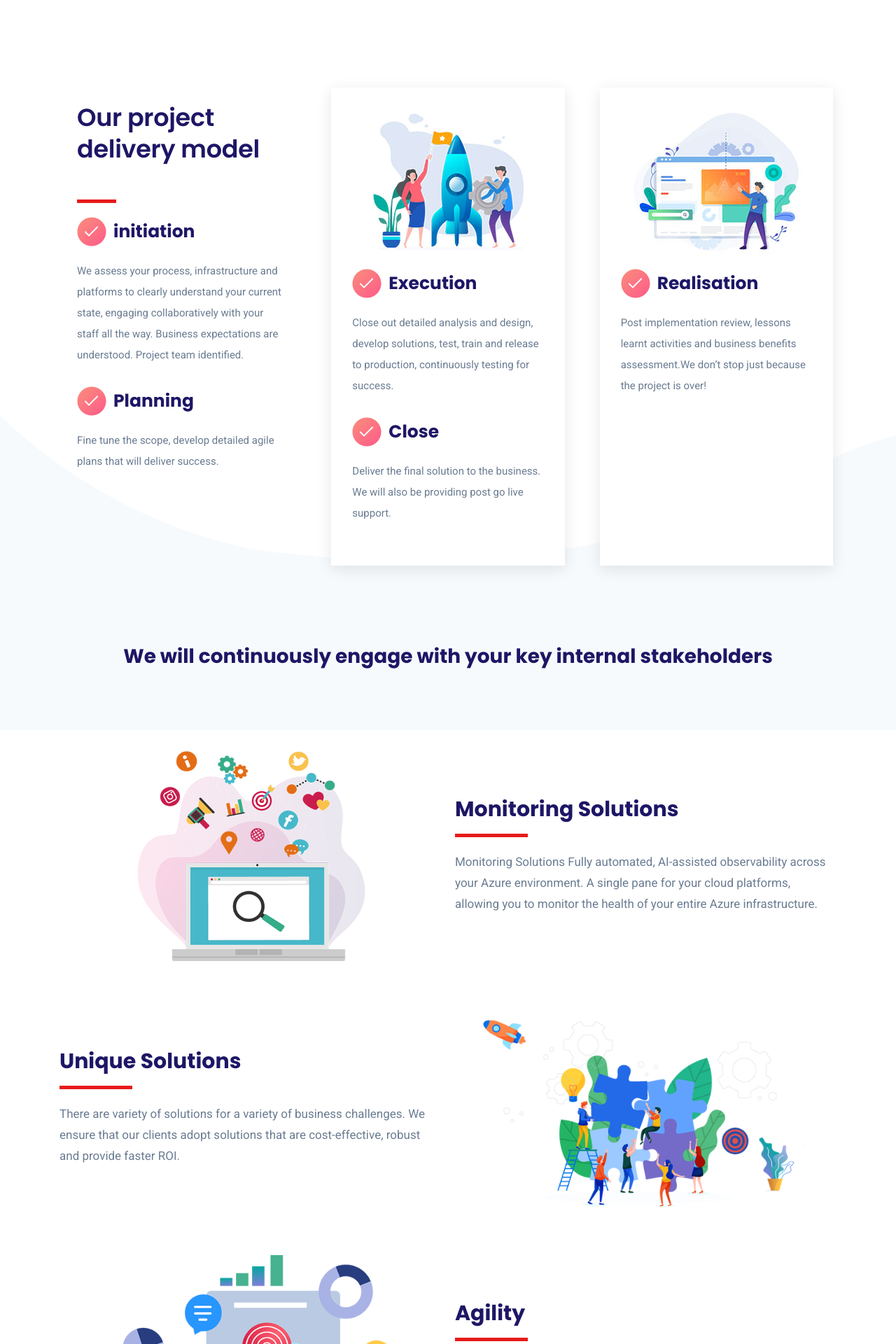
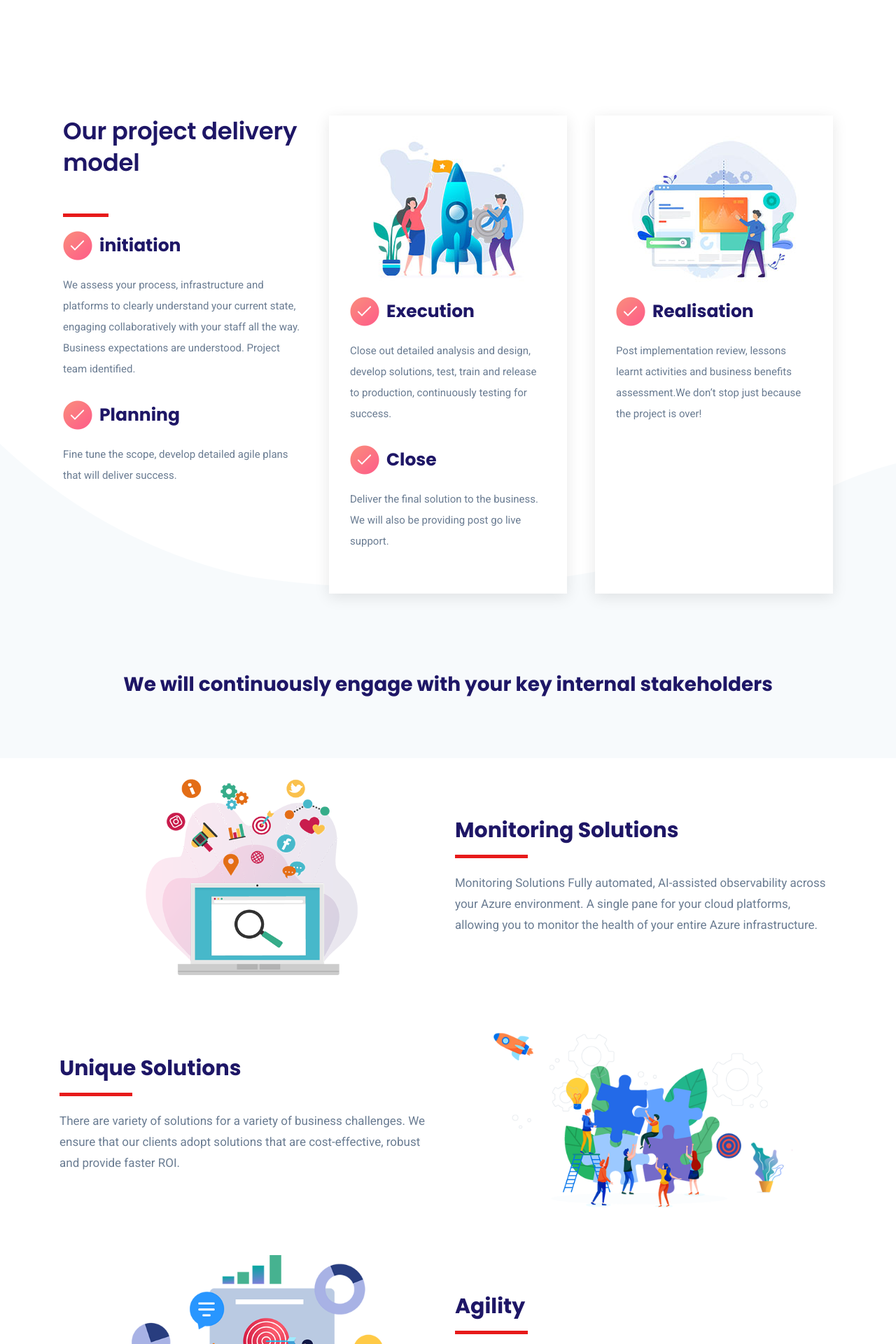
Before and after one commit to Shivm98/techtiq, a React (Create React App) app: page /about in a window 1280 px wide. Shown: the part 1240-3160 px from the top of the page at 70% size. Built offline with nearby package versions, Linux system fonts and the light colour scheme.

Commit message:
Bugs fixed

```diff
--- a/src/components/Sections/aboutPage/AlternateSection/AlternateSection.module.scss
+++ b/src/components/Sections/aboutPage/AlternateSection/AlternateSection.module.scss
@@ -1,5 +1,5 @@
 .AlternateSection {
-	padding: 2rem 0;
+	padding: 2rem 0 1rem;
 
 	.Container {
 		max-width: 111rem;
@@ -20,9 +20,10 @@
 				display: flex;
 				justify-content: center;
 				padding: 1rem;
+				height: 30rem;
 
 				img {
-					height: 30rem;
+					height: 100%;
 				}
 			}
 
--- a/src/components/Sections/aboutPage/DeliveryModelSection/DeliveryModelSection.module.scss
+++ b/src/components/Sections/aboutPage/DeliveryModelSection/DeliveryModelSection.module.scss
@@ -7,10 +7,10 @@
 
 		display: grid;
 		grid-template-columns: 1fr 1fr 1fr;
-		gap: 5rem;
+		gap: 4rem;
 
 		.Title {
-			font-size: 3.5rem;
+			font-size: 3.4rem;
 			font-family: Poppins;
 			font-weight: 600;
 			line-height: 4.5rem;
@@ -20,7 +20,7 @@
 		}
 
 		.Card1 {
-			padding: 2rem;
+			padding: 0rem;
 		}
 		.Card2,
 		.Card3 {
--- a/src/components/Sections/aboutPage/HeroSection/HeroSection.module.scss
+++ b/src/components/Sections/aboutPage/HeroSection/HeroSection.module.scss
@@ -3,7 +3,7 @@
 	background-position: bottom center;
 	background-repeat: no-repeat;
 	background-size: cover;
-	height: 55vh;
+	height: 60vh;
 	color: #ffff;
 
 	.Container {
```
